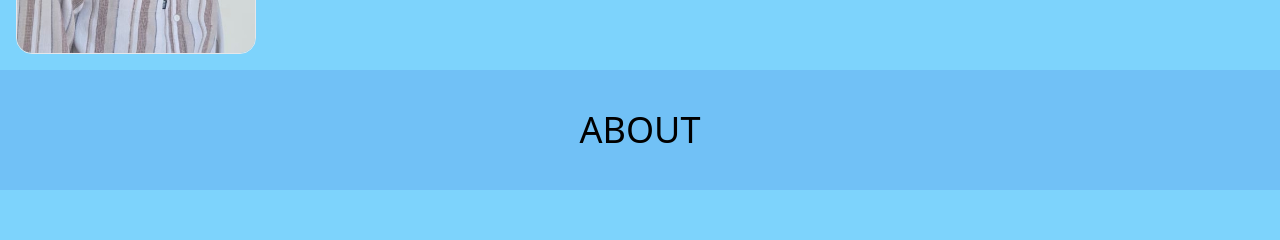
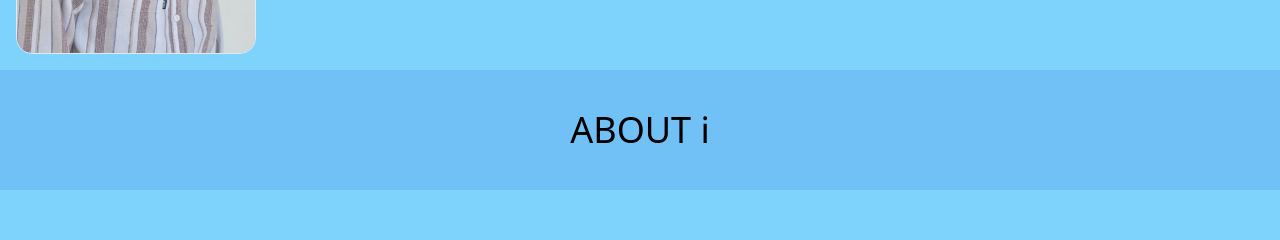
Before and after one commit to Balaji-Rajini/portfolioWebpage, a React (Vite) app: page / in a window 1280 px wide. Shown: the part 378-618 px from the top of the page. Built offline with nearby package versions, Linux system fonts and the light colour scheme.

Commit message:
logo added

```diff
--- a/src/components/About.jsx
+++ b/src/components/About.jsx
@@ -1,7 +1,7 @@
 function About(){
     return(
 <>
-<h1 className="p-10  bg-[#47d3] text-card font-medium  text-4xl flex justify-center">ABOUT</h1>
+<h1 className="p-10  bg-[#47d3] text-card font-medium  text-4xl flex justify-center">ABOUT ℹ</h1>
 <div className="p-10">
    <p className= "  text-black font-mono p-2 text-2xl"> I’m Balaji, an engineering student specializing in Information Technology. With a strong passion for problem-solving and innovation, I’m currently sharpening my skills in full stack development, Java programming, and debugging. My goal is to build impactful solutions and carve a meaningful path in the IT industry. Every project
     I take on is a step closer to becoming a confident and capable developer ready to take on real-world challenges.
```
